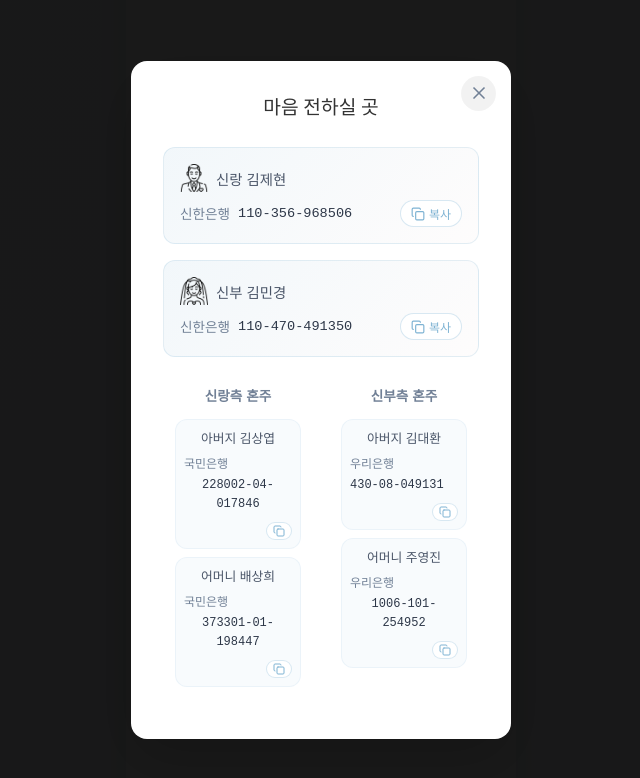
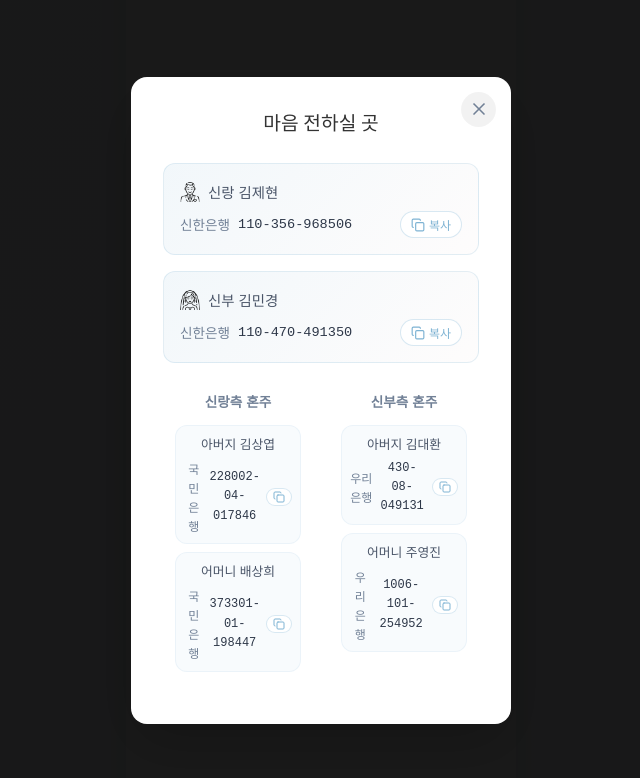
Before and after one commit to zlaepek/wedding, a React (Vite) app: page / in a window 1280 px wide. Both pictures are taken after a click on the button "마음 전하실 곳". Shown: the part 2377-3155 px from the top of the page, without its empty margins (319-959 px from the left). Built offline with nearby package versions, Linux system fonts and the light colour scheme.

Commit message:
사이즈 조정

```diff
--- a/src/components/sections/6_ShareSection.jsx
+++ b/src/components/sections/6_ShareSection.jsx
@@ -2,20 +2,20 @@ import React, { useState } from 'react';
 import { Camera, Utensils, Car} from 'lucide-react';
 
 const ShareSection = ({ handleShare, copyToClipboard, copied }) => {
-  const [activeTab, setActiveTab] = useState('photobooth');
+  const [activeTab, setActiveTab] = useState('dining');
 
   const tabs = [
-    { id: 'photobooth', label: '포토부스', icon: Camera },
+    //{ id: 'photobooth', label: '포토부스', icon: Camera },
     { id: 'dining', label: '식사안내', icon: Utensils },
     { id: 'parking', label: '주차안내', icon: Car }
   ];
 
   const tabContent = {
-    photobooth: {
+    /*photobooth: {
       title: '포토부스',
       message: '웨딩홀 입구에서 포토부스를 운영합니다.\n소중한 순간을 기록해보세요.',
       info: ''//'운영시간: 오후 4:30 - 7:00\n위치: 가천컨벤션센터 5층 로비'
-    },
+    },*/
     dining: {
       title: '식사 안내',
       message: '결혼식 후 스테이크 정식을 준비했습니다.\n맛있는 식사와 함께 축하해 주세요.',
@@ -24,7 +24,7 @@ const ShareSection = ({ handleShare, copyToClipboard, copied }) => {
     parking: {
       title: '주차 안내',
       message: '지하 주차장을 무료로 이용하실 수 있습니다.\n주차권은 별도로 받으실 필요 없습니다.',
-      info: '주차위치: 지하 3층 주차장\n 주차요금: 무료'
+      info: '주차 위치: 지하 4층 주차장\n 주차요금: 무료'
     }
   };
 
--- a/src/index.css
+++ b/src/index.css
@@ -1167,8 +1167,8 @@ body {
 }
 
 .account-header .couple-icon-img {
-  width: 28px;
-  height: 28px;
+  width: 20px;
+  height: 20px;
 }
 
 .contact-buttons {
@@ -1384,9 +1384,10 @@ body {
 }
 
 .parent-account .account-info {
-  flex-direction: column;
-  align-items: flex-start;
-  gap: 4px;
+  display: flex;
+  align-items: center;
+  gap: 6px;
+  flex-wrap: nowrap;
 }
 
 .parent-account .bank-name,
@@ -1395,13 +1396,41 @@ body {
 }
 
 .parent-account .copy-btn {
-  align-self: flex-end;
-  margin-top: 4px;
+  margin-left: auto;
+  flex-shrink: 0;
 }
 
 @media (max-width: 480px) {
   .parents-accounts {
     grid-template-columns: 1fr;
+  }
+
+  .parent-account .account-info {
+    display: flex;
+    align-items: center;
+    justify-content: space-between;
+    gap: 8px;
+  }
+
+  .parent-account .bank-name {
+    font-size: 0.7rem;
+  }
+
+  .parent-account .account-number {
+    font-size: 0.7rem;
+    flex: 1;
+    text-align: left;
+    margin-right: 8px;
+  }
+
+  .parent-account .copy-btn {
+    margin-left: 0;
+    padding: 2px 6px;
+  }
+
+  .account-header .couple-icon-img {
+    width: 18px;
+    height: 18px;
   }
 }
 
```
